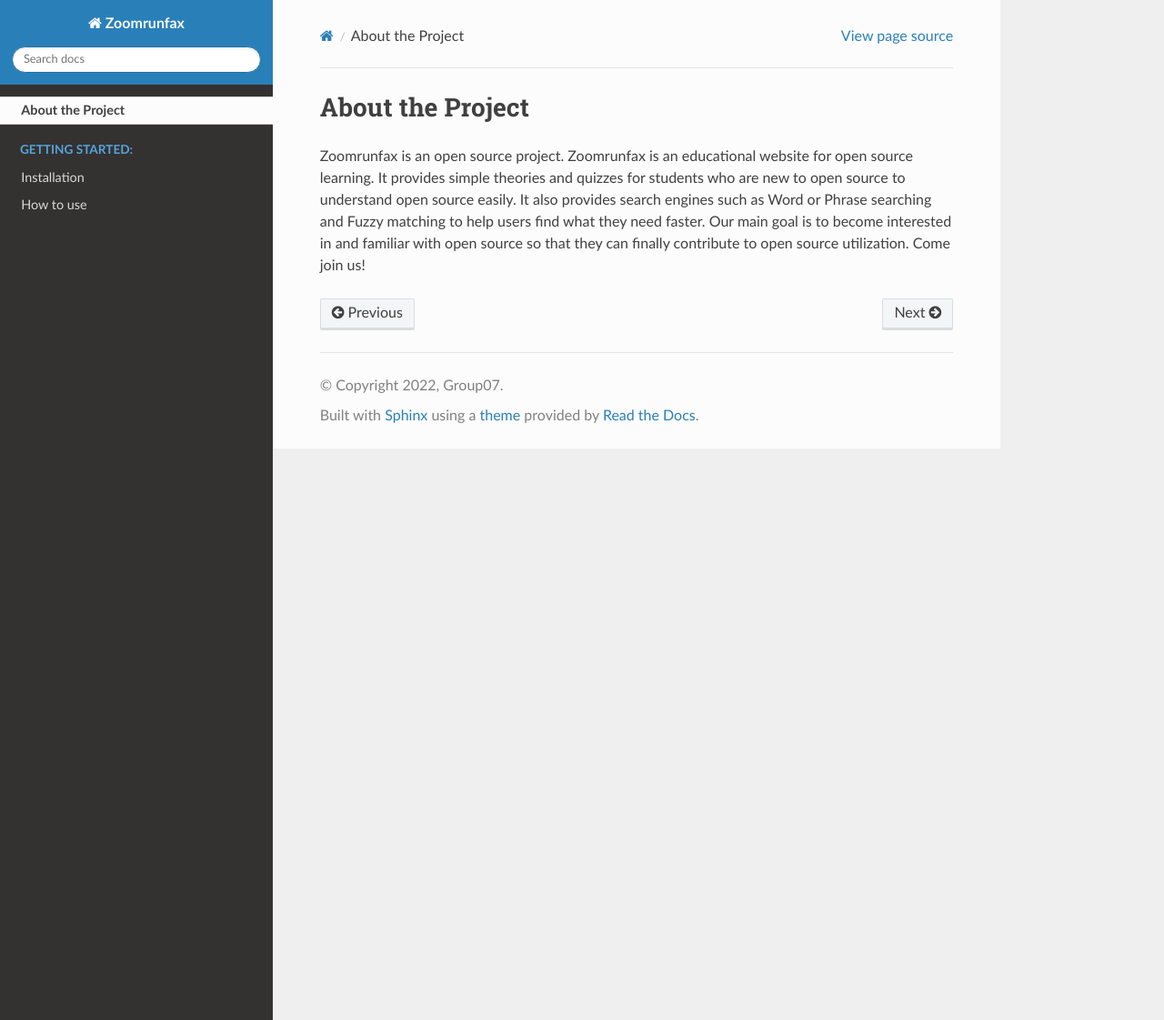
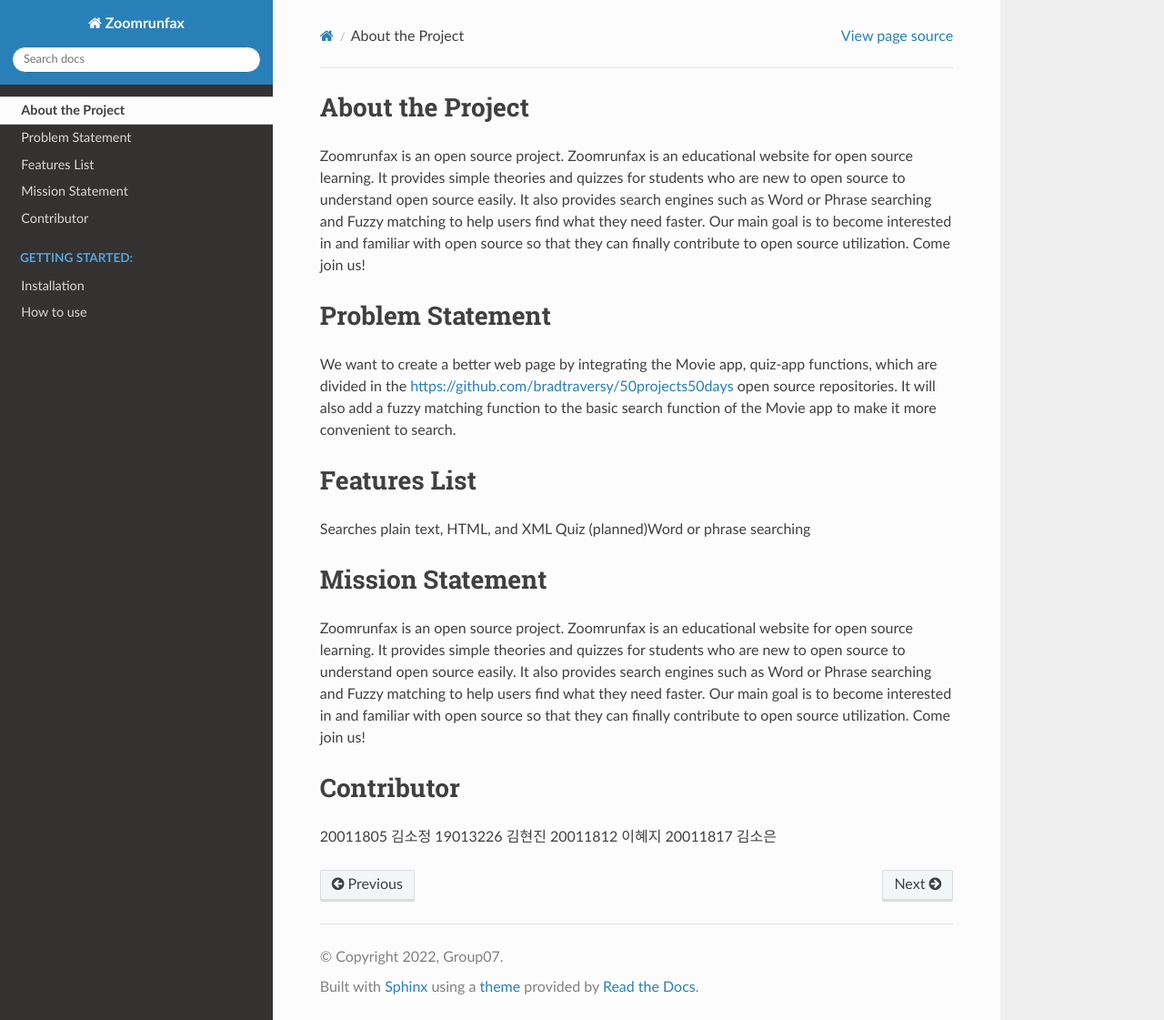
Before and after one commit to soeun72/OpS-EDU, a Sphinx documentation site: the page built from docs/source/About.rst, in a window 1280 px wide and 1121 px high. Shown: the whole window at 91% size. Built offline with Sphinx 7.4.7 and the Read the Docs theme 2.0.0, drawn with Linux system fonts in a browser that asks for light colours.

Commit message:
Update About.rst

```diff
--- a/docs/source/About.rst
+++ b/docs/source/About.rst
@@ -1,3 +1,24 @@
 About the Project
 =====================
 Zoomrunfax is an open source project. Zoomrunfax is an educational website for open source learning. It provides simple theories and quizzes for students who are new to open source to understand open source easily. It also provides search engines such as Word or Phrase searching and Fuzzy matching to help users find what they need faster. Our main goal is to become interested in and familiar with open source so that they can finally contribute to open source utilization. Come join us!
+
+Problem Statement
+=====================
+We want to create a better web page by integrating the Movie app, quiz-app functions, which are divided in the https://github.com/bradtraversy/50projects50days open source repositories. It will also add a fuzzy matching function to the basic search function of the Movie app to make it more convenient to search.
+
+Features List
+=====================
+Searches plain text, HTML, and XML
+Quiz
+(planned)Word or phrase searching
+
+Mission Statement
+=====================
+Zoomrunfax is an open source project. Zoomrunfax is an educational website for open source learning. It provides simple theories and quizzes for students who are new to open source to understand open source easily. It also provides search engines such as Word or Phrase searching and Fuzzy matching to help users find what they need faster. Our main goal is to become interested in and familiar with open source so that they can finally contribute to open source utilization. Come join us!
+
+Contributor
+=====================
+20011805 김소정
+19013226 김현진
+20011812 이혜지
+20011817 김소은
```
